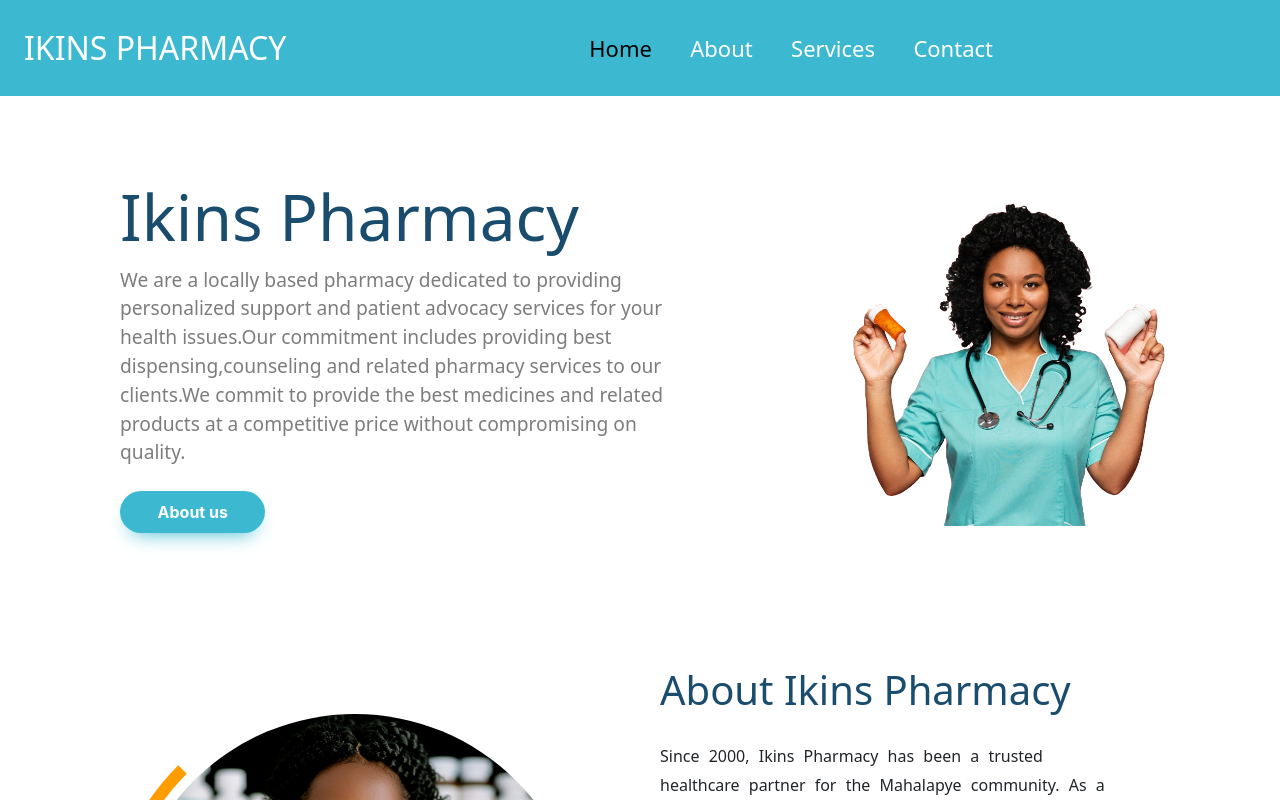
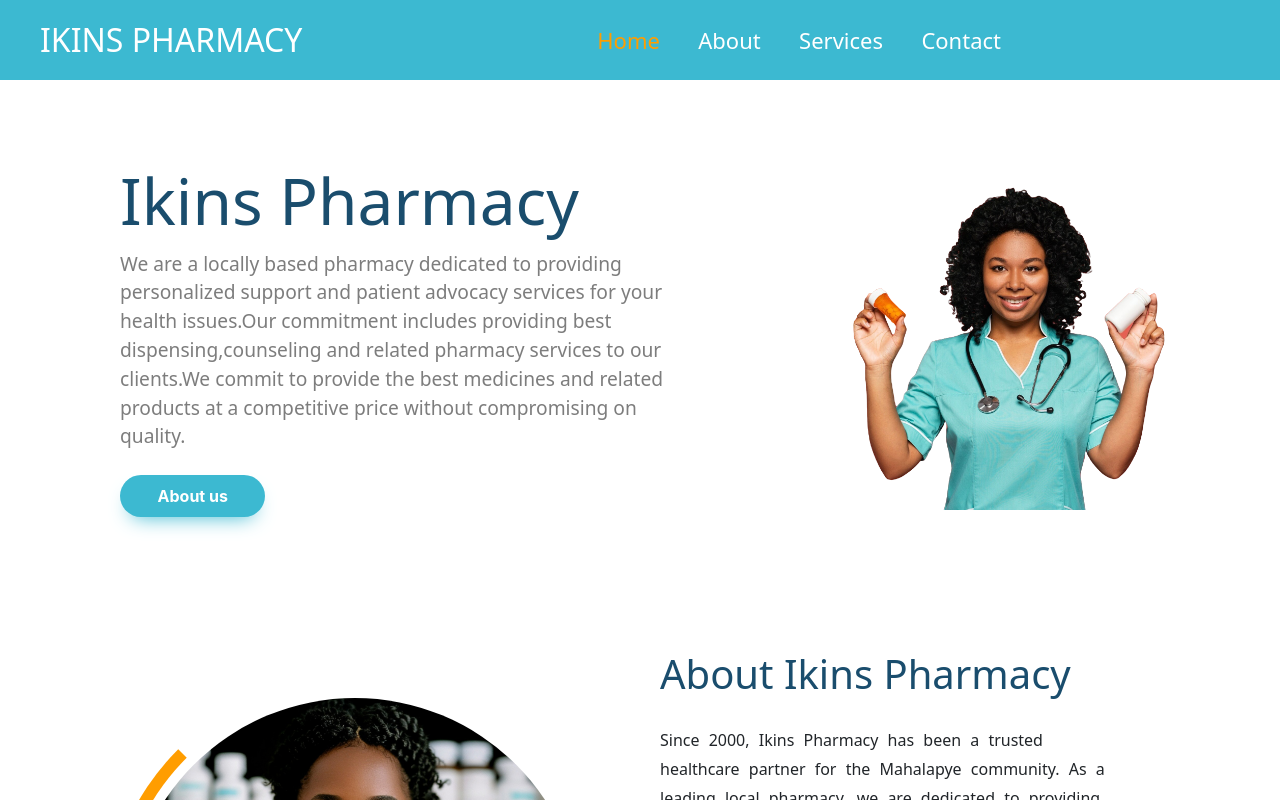
Before and after one commit to zksherazkhan/Ikins-pharmacy, a React (Vite) app: page / in a window 1280 px wide. Shown: the top 800 px of the page. Built offline with nearby package versions, Linux system fonts and the light colour scheme.

Commit message:
fixed some css style

```diff
--- a/package.json
+++ b/package.json
@@ -21,6 +21,7 @@
     "react-dom": "^18.3.1",
     "react-router-dom": "^7.1.1",
     "react-router-hash-link": "^2.4.3",
+    "react-scroll": "^1.9.3",
     "react-slick": "^0.30.3",
     "slick-carousel": "^1.8.1",
     "styled-components": "^6.1.13"
--- a/src/App.css
+++ b/src/App.css
@@ -3,6 +3,7 @@
   padding: 0%;
   box-sizing: border-box;
 }
+
 .App {
   min-height: 100vh;
   display: flex;
--- a/src/components/Navbar.jsx
+++ b/src/components/Navbar.jsx
@@ -1,8 +1,8 @@
 import "../style/navbar.css";
 import { NavLink } from "react-router-dom";
+
 const Navbar = () => {
   return (
-    <>
     <nav className="navbar navbar-expand-lg ikins-nav">
       <NavLink className="navbar-brand" to={"/"}>
         IKINS PHARMACY
@@ -43,7 +43,6 @@ const Navbar = () => {
         </ul>
       </div>
     </nav>
-    </>
   );
 };
 
--- a/src/style/navbar.css
+++ b/src/style/navbar.css
@@ -1,11 +1,11 @@
 .ikins-nav {
-  line-height: 4rem;
+  line-height: 3rem;
   background-color: #3cb9d1;
 }
 .navbar-brand {
   color: white;
   font-size: 2rem;
-  padding-left: 1.5rem;
+  padding-left: 2.5rem;
 }
 .navbar-toggler {
   font-size: 28px;
@@ -16,19 +16,6 @@
 .navbar-toggler:active {
   outline: none;
   border: none;
-}
-.myLink {
-  color: white;
-  text-decoration: none;
-  border-radius: 5px;
-  font-size: 22px;
-  font-weight: 400;
-}
-.myLink:active {
-  color: #ff6b08;
-}
-.myLink:hover {
-  color: #ff6b08;
 }
 .myNav {
   display: flex;
@@ -44,3 +31,45 @@
 span.navbar-toggler-icon::after {
   color: white;
 }
+/*  */
+
+.myLink {
+  text-decoration: none;
+  position: relative;
+  overflow: hidden;
+  color: white;
+  font-size: 22px;
+  font-weight: 500;
+}
+.navbar-nav .nav-link.active {
+  color: #ff9d00;
+}
+.myLink:hover {
+  color: #ff9d00;
+}
+
+.myLink::after {
+  content: "";
+  position: absolute;
+  left: 0;
+  bottom: 0;
+  height: 4px;
+  background-color: #ff9d00;
+  width: 0%;
+  transition: width 0.3s ease;
+}
+
+.myLink:hover::after {
+  width: 100%;
+  animation: heartbeat116 1.5s ease-in-out 0.3s infinite;
+}
+
+@keyframes heartbeat116 {
+  0%,
+  100% {
+    width: 100%;
+  }
+  50% {
+    width: 60%;
+  }
+}
```
Also changed, not shown: 1 other file (tests, documents, lock files or other folders). Lines whose indentation alone changed are shown as unchanged.
